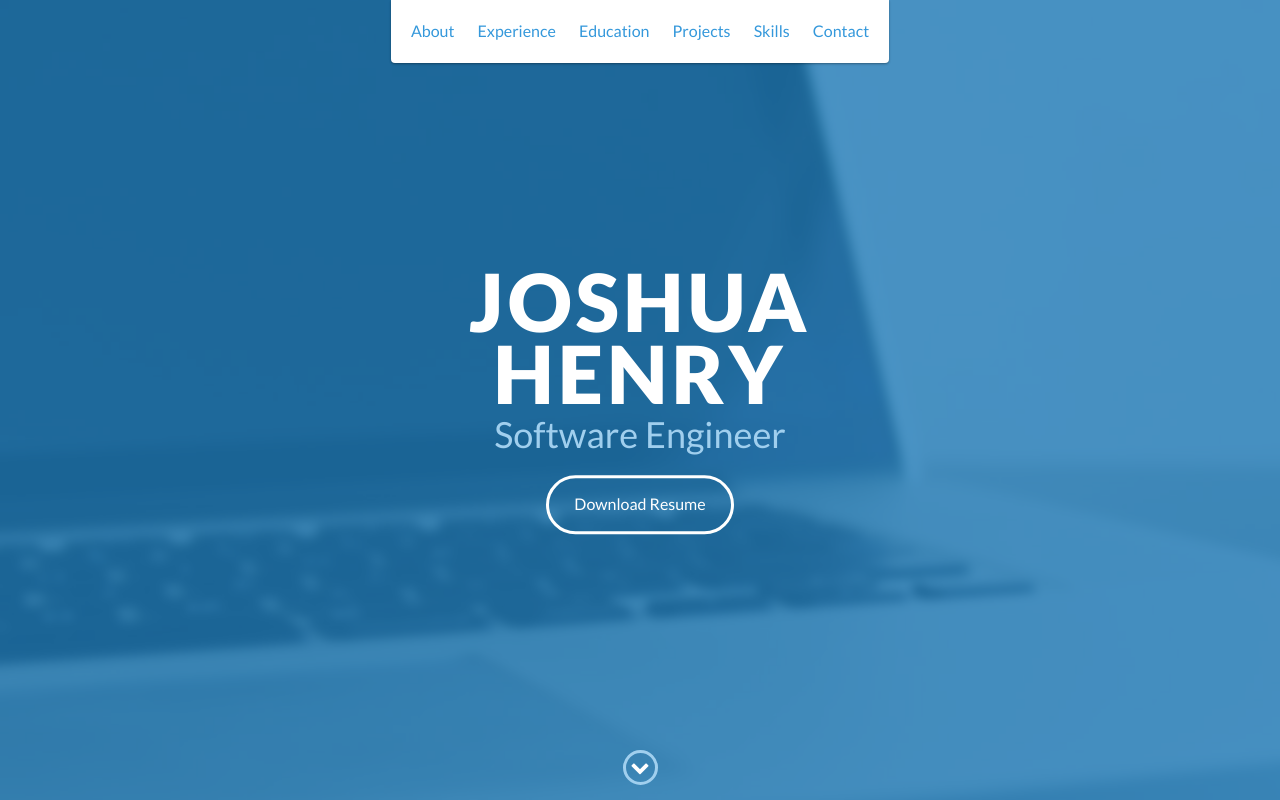
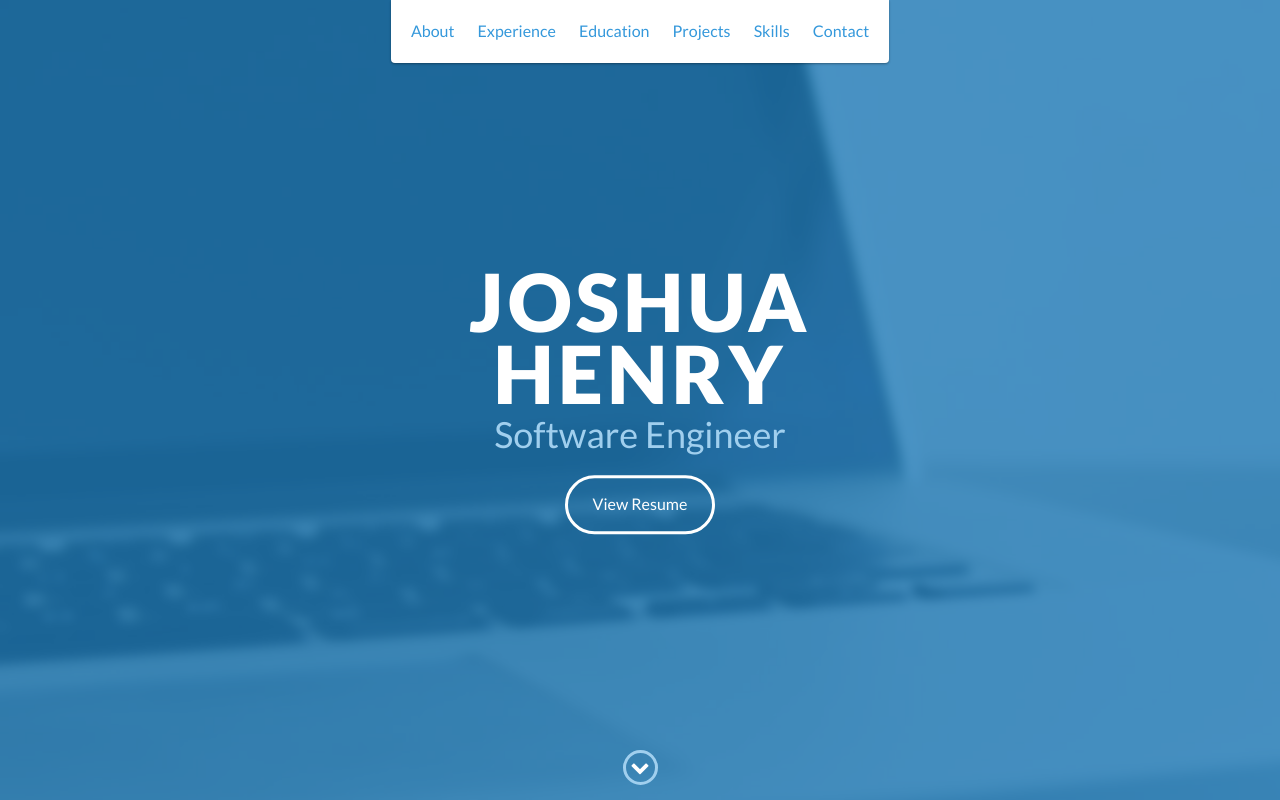
Before and after one commit to tritonSama/tritonSama.github.io, a website: page index.html in a window 1280 px wide. Shown: the top 800 px of the page. Drawn offline with nearby package versions, Linux system fonts and the light colour scheme.

Commit message:
Update index.html

```diff
--- a/index.html
+++ b/index.html
@@ -50,7 +50,7 @@
         <div id="lead-content">
             <h1>Joshua Henry</h1>
             <h2>Software Engineer</h2>
-            <a href="#" class="btn-rounded-white">Download Resume</a>
+            <a href="https://1drv.ms/w/s!AgJwh0Jd5pKirIQ3eWbDUwk24m_bog?e=xBGqhx" class="btn-rounded-white">View Resume</a>
         </div>
         <!-- End #lead-content -->
 
```
